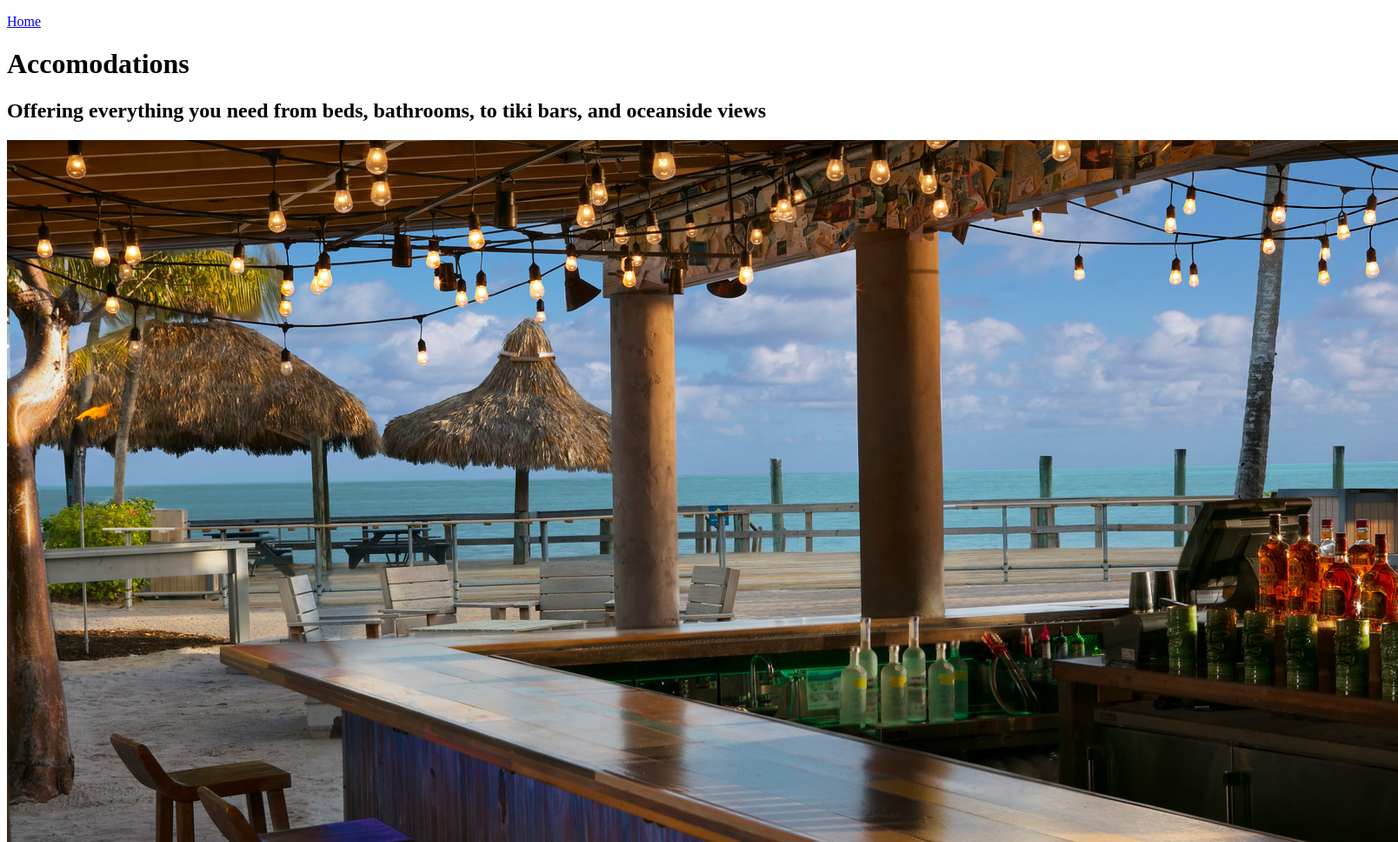
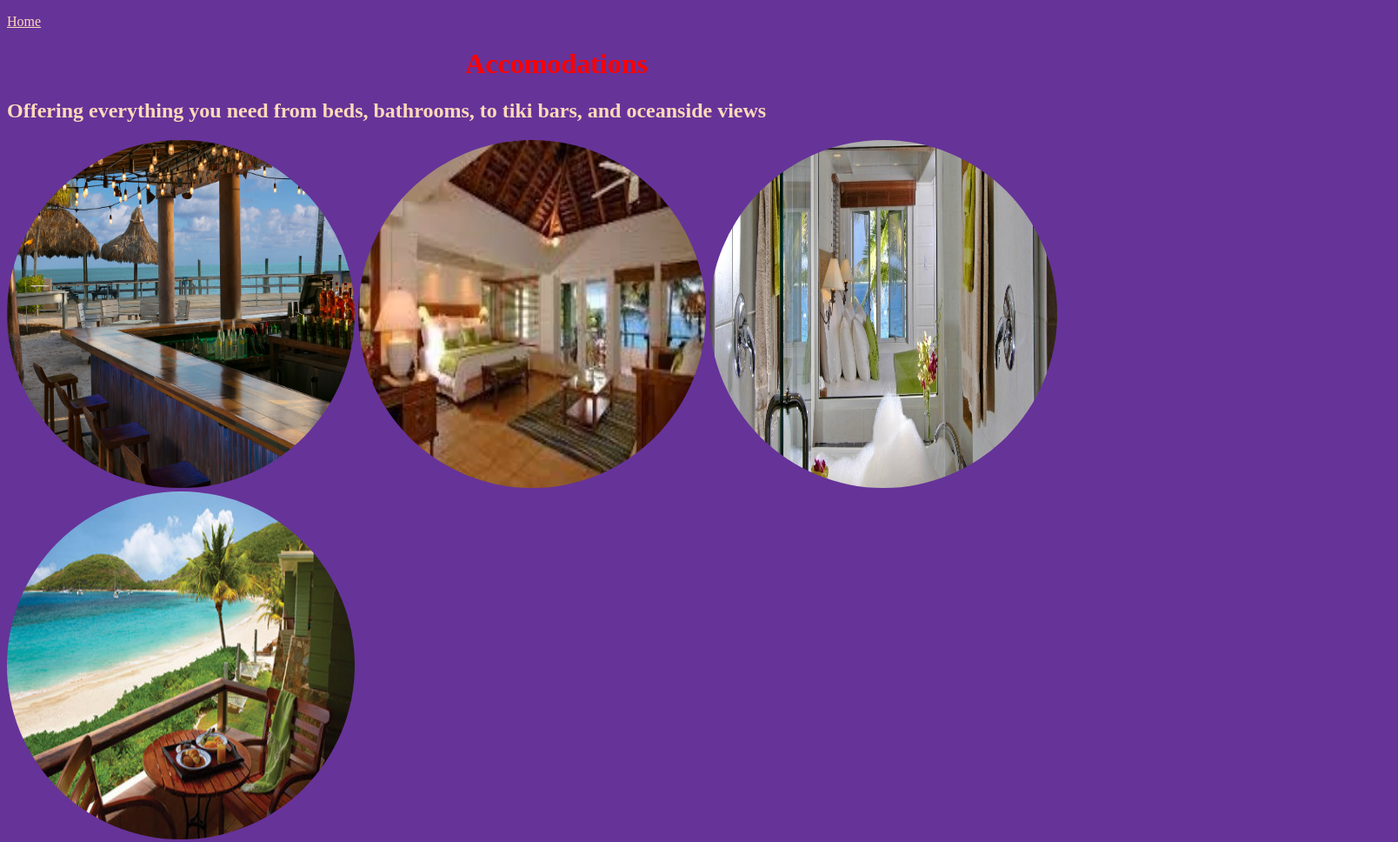
Before and after one commit to owner5563/resort-website, a plain HTML site: page accommodations.html in a window 1280 px wide. Shown: the top 968 px of the page at 87% size, 1608 px wide, since content can reach past the window. Drawn offline with Linux system fonts and the light colour scheme.

Commit message:
add css colors example. peachpuff

```diff
--- a/accommodations.html
+++ b/accommodations.html
@@ -9,9 +9,11 @@
   <p><a href="index.html">Home</a></p>
   <h1>Accomodations</h1>
   <h2>Offering everything you need from beds, bathrooms, to tiki bars, and oceanside views</h2>
+  <div id="tiki">
   <img src="img/tiki.jpg">
   <img src="img/room1.jpeg">
   <img src="img/room2.jpg">
   <img src="img/room3.jpg">
+  </div>
 </body>
 </html>
--- a/css/styles.css
+++ b/css/styles.css
@@ -0,0 +1,28 @@
+body {
+  background-color: RebeccaPurple;
+}
+
+h1 {
+  color: red;
+  text-align: center;
+}
+h2 {
+  color: Peachpuff;
+
+}
+a {
+color: peachpuff;
+}
+img {
+  border-radius: 1000px;
+
+}
+
+#tiki img{
+
+    width:  400px;
+    height: 400px;
+    /*background-position: 50% 50%;
+    background-repeat:   no-repeat;
+    background-size:     cover;*/
+}
```
